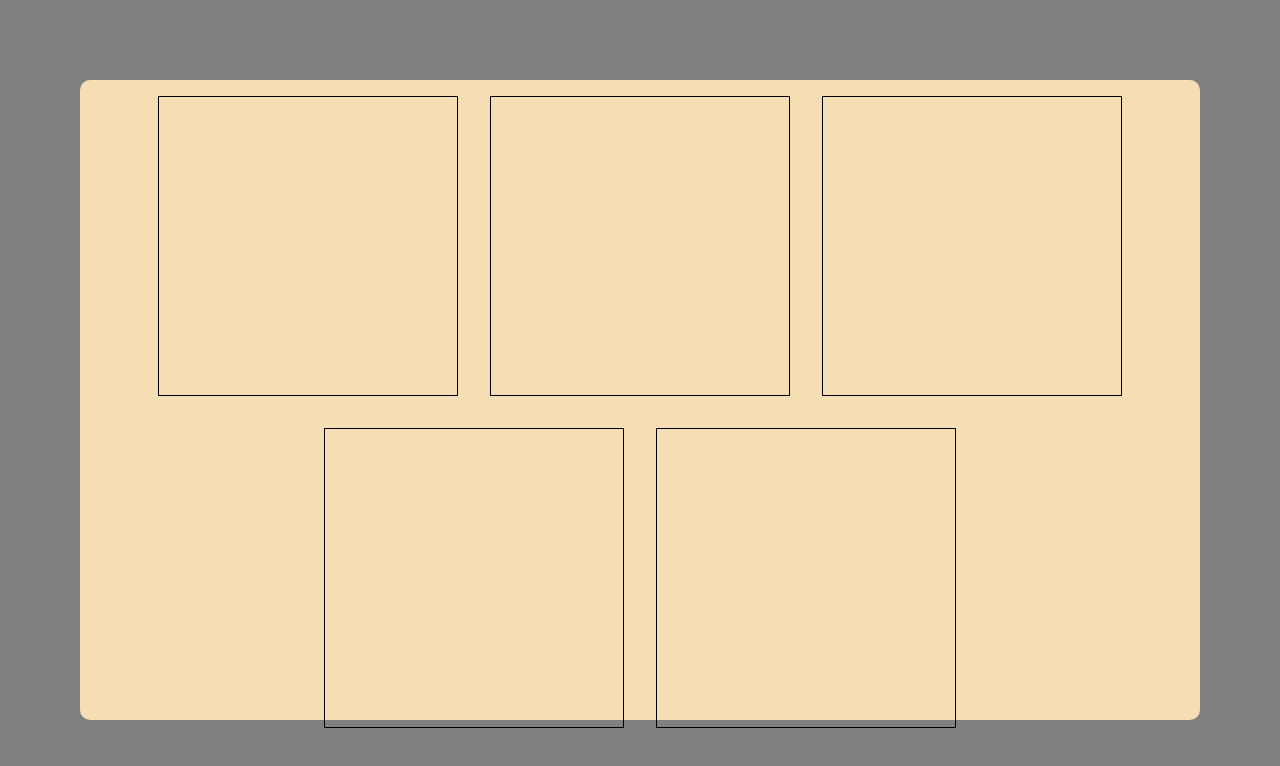
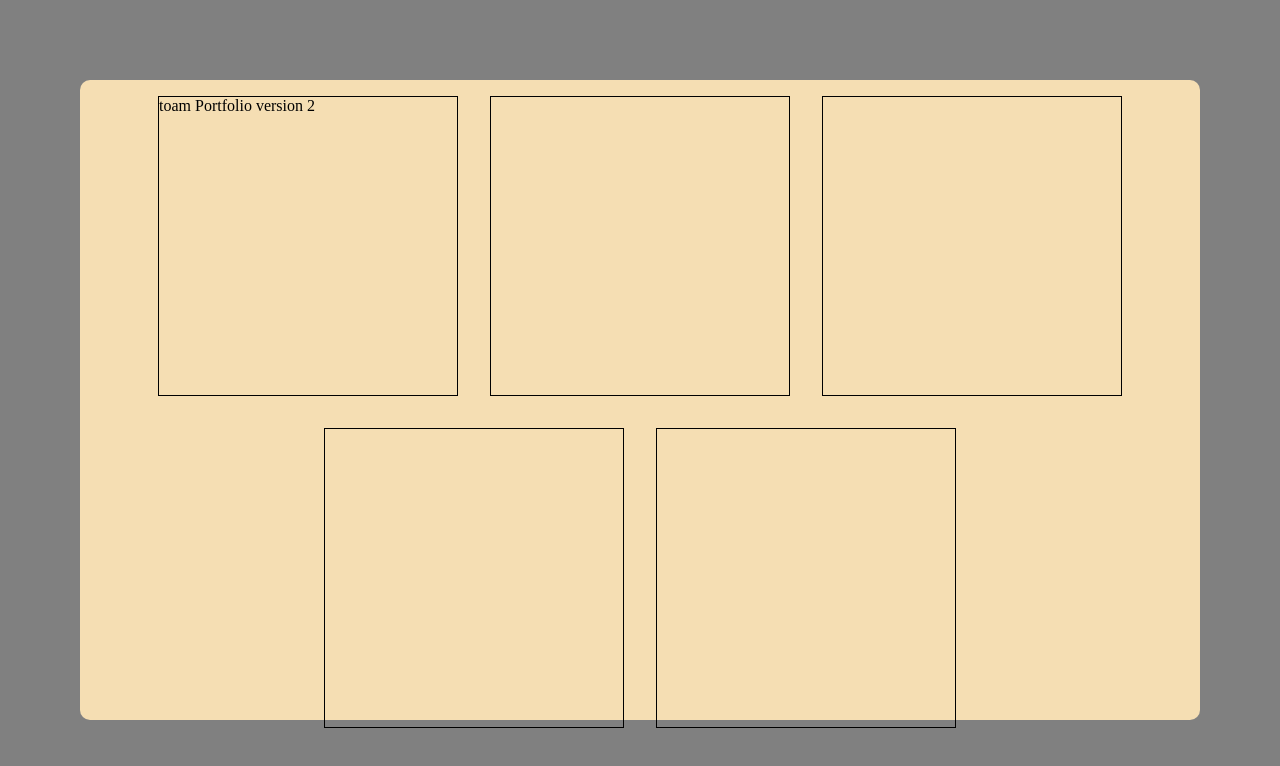
Before and after one commit to morMBen/groupPortfolios, a plain HTML site: page index.html in a window 1280 px wide. Drawn offline with Linux system fonts and the light colour scheme.

Commit message:
toam portfolio second commit

```diff
--- a/index.html
+++ b/index.html
@@ -36,7 +36,7 @@
 	</head>
 	<body>
 		<div class="container">
-      <div class="card1 card"></div>
+			<div class="card1 card">toam Portfolio version 2</div>
 			<div class="card2 card"></div>
 			<div class="card3 card"></div>
 			<div class="card4 card"></div>
```
Lines whose indentation alone changed are shown as unchanged.
